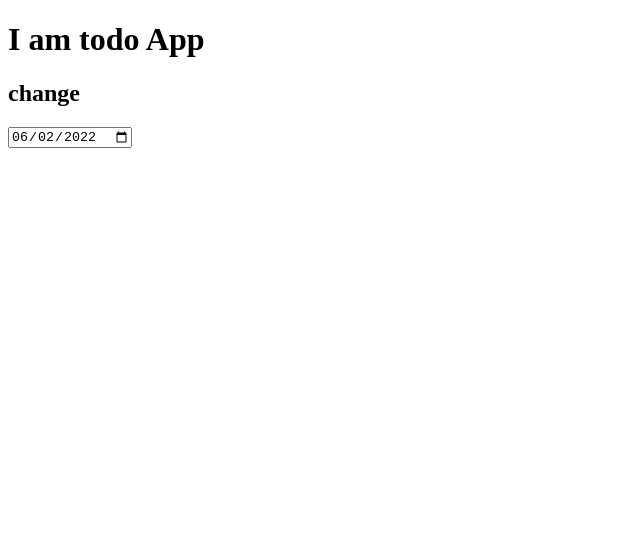
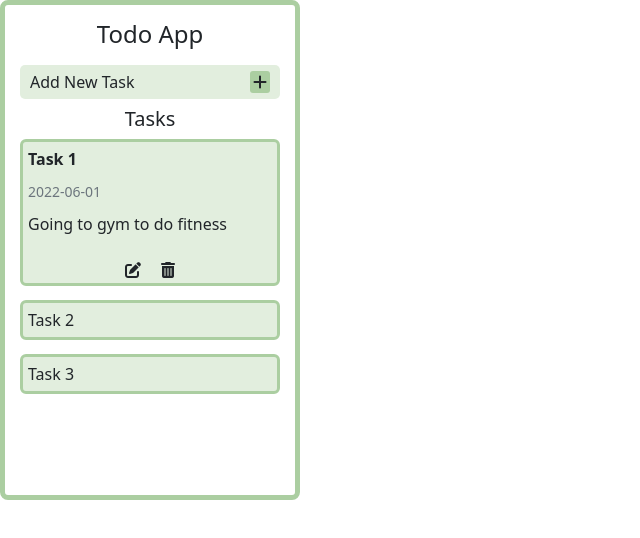
Before and after one commit to zameariislam/Todo-App, a plain HTML site: page index.html in a window 1280 px wide. Shown: the whole page, without its empty margins (0-640 px from the left). Drawn offline with nearby package versions, Linux system fonts and the light colour scheme.

Commit message:
formvalidation started

```diff
--- a/index.html
+++ b/index.html
@@ -5,16 +5,77 @@
     <meta charset="UTF-8">
     <meta http-equiv="X-UA-Compatible" content="IE=edge">
     <meta name="viewport" content="width=device-width, initial-scale=1.0">
-    <title>Document</title>
+    <title>TODO App</title>
     <link rel="stylesheet" href="style.css">
+
+    <link href="https://cdn.jsdelivr.net/npm/bootstrap@5.2.0-beta1/dist/css/bootstrap.min.css" rel="stylesheet"
+        integrity="sha384-0evHe/X+R7YkIZDRvuzKMRqM+OrBnVFBL6DOitfPri4tjfHxaWutUpFmBp4vmVor" crossorigin="anonymous">
+    <link rel="stylesheet" href=" https://cdnjs.cloudflare.com/ajax/libs/font-awesome/6.1.1/css/all.min.css" />
+
 </head>
 
 <body>
-    <h1>I am todo App</h1>
-    <h2>change</h2>
-    <input type="date" value="2022-06-02" name="" id="myDate">
+    <div class="app">
+        <h4 class="text-center mb-3">Todo App</h4>
+        <div id="addNew">
+            <span>Add New Task </i></span>
+            <i class="fa-solid fa-plus  " data-bs-toggle="modal" data-bs-target="#form">
+
+            </i>
 
 
+        </div>
+        <h5 class="text-center my-2">Tasks</h5>
+
+
+
+        <!-- Modal -->
+        <form class="modal fade" id="form" tabindex="-1" aria-labelledby="exampleModalLabel" aria-hidden="true">
+            <div class="modal-dialog">
+                <div class="modal-content">
+                    <div class="modal-header">
+                        <h5 class="modal-title" id="exampleModalLabel">Add New Task</h5>
+                        <button type="button" class="btn-close" data-bs-dismiss="modal" aria-label="Close"></button>
+                    </div>
+                    <div class="modal-body">
+                        <p>Task Title</p>
+
+                        <input class="form-control" type="text" id="textInput"><br>
+                        <p>Due Date</p>
+                        <input class="form-control" type="date" name="" id="dateInput"><br>
+                        <p>Description</p>
+                        <textarea class="form-control" name="" id="textArea" cols="30" rows="5"></textarea>
+                    </div>
+                    <div class="modal-footer">
+                        <button type="button" class="btn btn-secondary" data-bs-dismiss="modal">Close</button>
+                        <button type="submit" class="btn btn-primary">Add</button>
+                    </div>
+                </div>
+            </div>
+        </form>
+        <div id="tasks">
+            <div>
+                <span class="fw-bold"> Task 1</span>
+                <span class="small text-secondary">2022-06-01</span>
+                <p>Going to gym to do fitness</p>
+                <span class="options">
+                    <i class="fa-solid fa-pen-to-square"></i>
+                    <i class="fa-solid fa-trash-can"></i>
+                </span>
+
+            </div>
+            <div>Task 2</div>
+            <div>Task 3</div>
+
+        </div>
+
+    </div>
+
+
+
+    <script src="https://cdn.jsdelivr.net/npm/bootstrap@5.2.0-beta1/dist/js/bootstrap.bundle.min.js"
+        integrity="sha384-pprn3073KE6tl6bjs2QrFaJGz5/SUsLqktiwsUTF55Jfv3qYSDhgCecCxMW52nD2"
+        crossorigin="anonymous"></script>
     <script src="index.js"></script>
 
 
--- a/index.js
+++ b/index.js
@@ -0,0 +1,16 @@
+let form = document.getElementById('form')
+let textInput = document.getElementById('textInput')
+
+form.addEventListener('submit', function (e) {
+    e.preventDefault()
+
+
+})
+let formValidation = () => {
+    if (textInput.value === '') {
+        console.log('failure')
+    }
+    else {
+        console.log('success')
+    }
+}
--- a/style.css
+++ b/style.css
@@ -0,0 +1,57 @@
+body {
+    font-family: sans-serif;
+    background-color: #e5e5e5;
+}
+
+.app {
+    width: 300px;
+    height: 500px;
+    border: 5px solid #abcea1;
+    border-radius: 8px;
+    padding: 15px;
+    background-color: white;
+
+}
+
+#addNew {
+    display: flex;
+    background-color: rgb(171, 206, 161, 0.35);
+    align-items: center;
+    justify-content: space-between;
+    padding: 5px 10px;
+    border-radius: 5px;
+    cursor: pointer;
+
+}
+
+.fa-plus {
+    background-color: #abcea1;
+    padding: 3px;
+    border-radius: 3px;
+
+}
+
+#tasks {
+    display: grid;
+    gap: 14px;
+}
+
+#tasks div {
+    background-color: #e2eede;
+    border: 3px solid #abcea1;
+    padding: 5px;
+    border-radius: 6px;
+    display: grid;
+    gap: 10px;
+
+}
+
+.options {
+    justify-self: center;
+    display: flex;
+    gap: 20px;
+}
+
+.options i {
+    cursor: pointer;
+}
```
